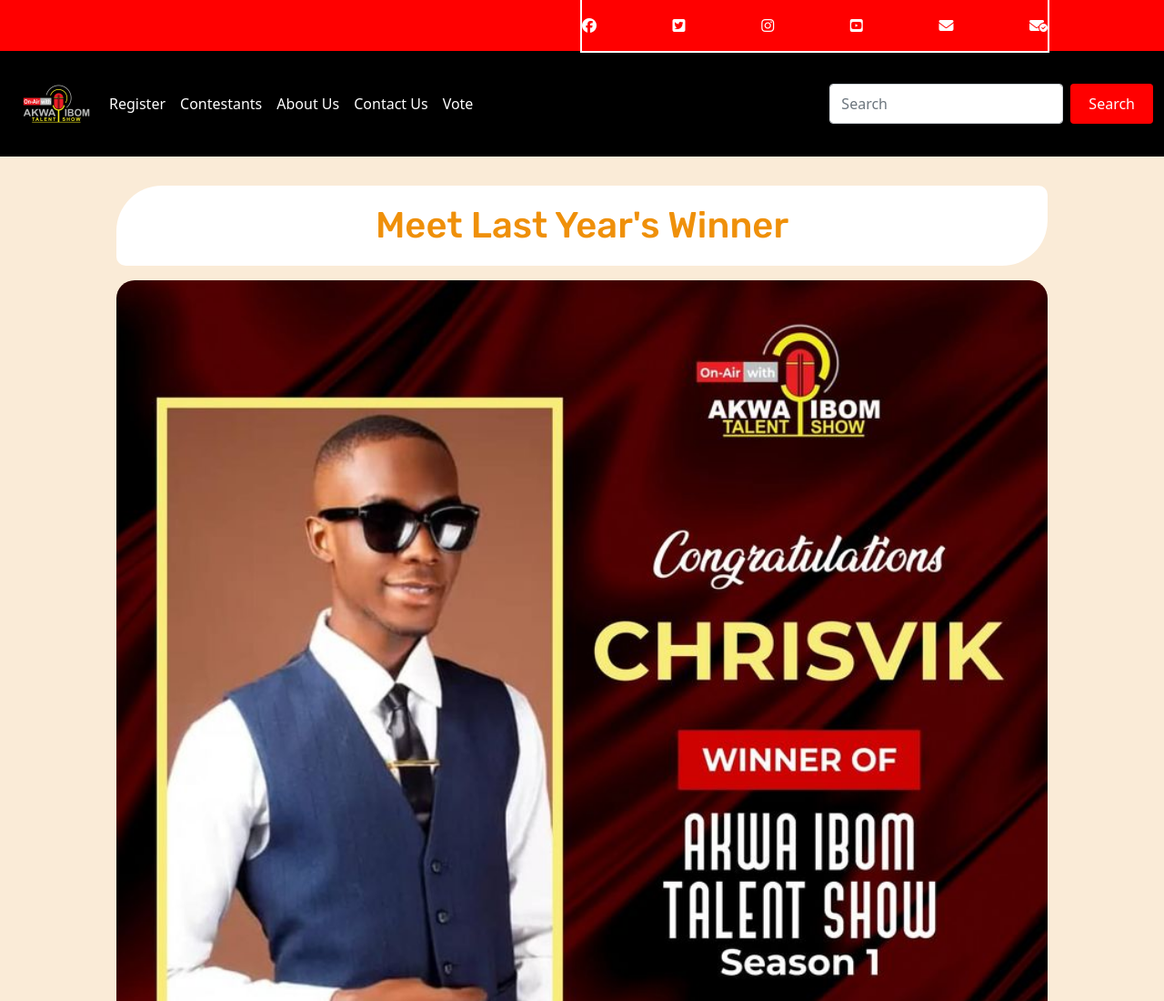
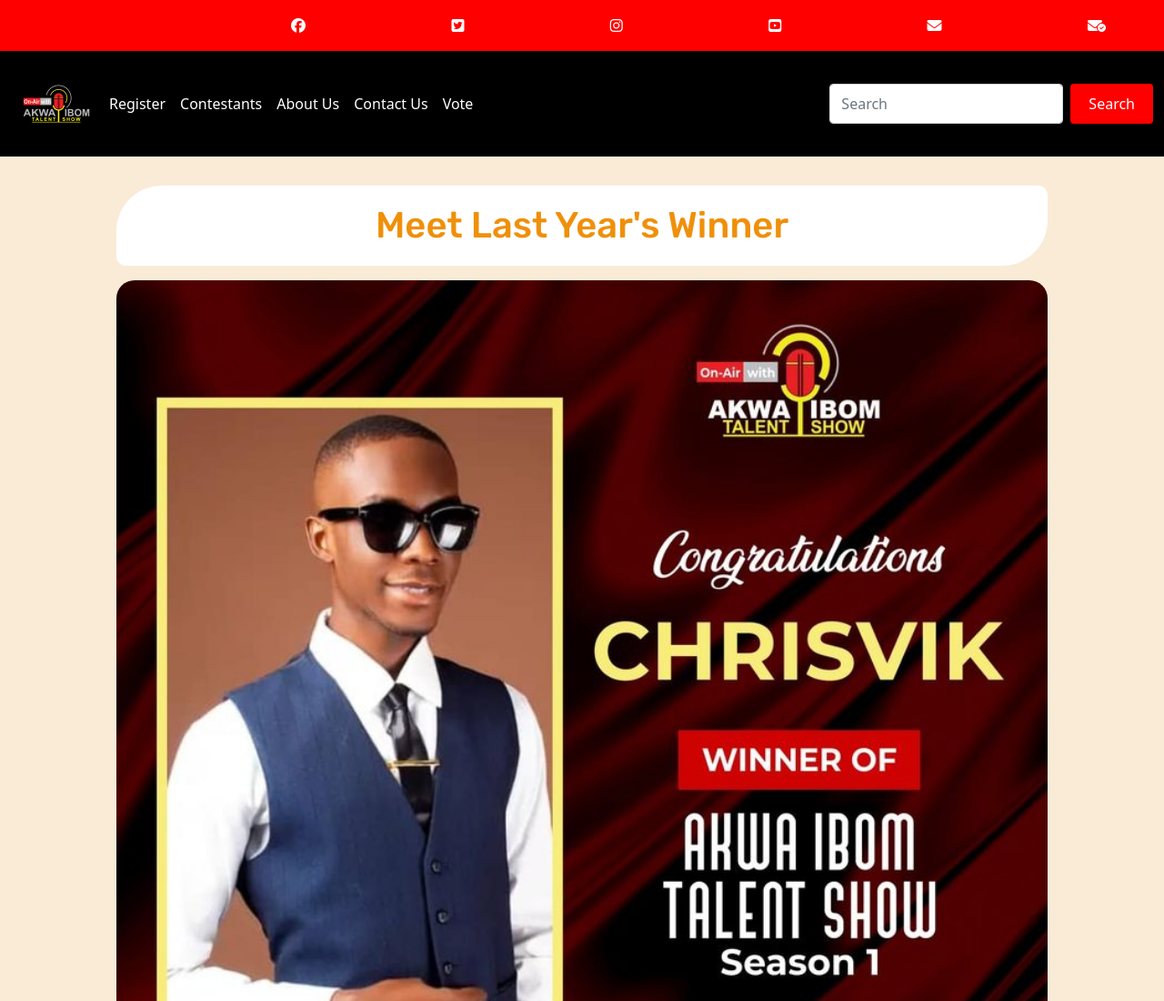
Before and after one commit to Ezeuju/akwaibomtalentshow, a plain HTML site: page index.html in a window 1280 px wide. Shown: the top 1100 px of the page at 91% size. Drawn offline with nearby package versions, Linux system fonts and the light colour scheme.

Commit message:
added links

```diff
--- a/index.css
+++ b/index.css
@@ -257,7 +257,7 @@ footer p{
 }
 .socials{
     display: flex;
-    width: 40%;
+    width: 70%;
     justify-content: space-between;
     margin-top: 2rem;
 }
@@ -284,12 +284,12 @@ h1 {
     /* list-style: none; */
     display: flex;
     justify-content: space-between;
-    margin-left: 50%;
+    margin-left: 25%;
     /* outline: 2px solid red; */
-    width: 40%;
+    width: 70%;
     height: 7vh;
     align-items: center;
-    outline: 2px solid white;
+    /* outline: 2px solid white; */
 
 }
 .mop{
```
